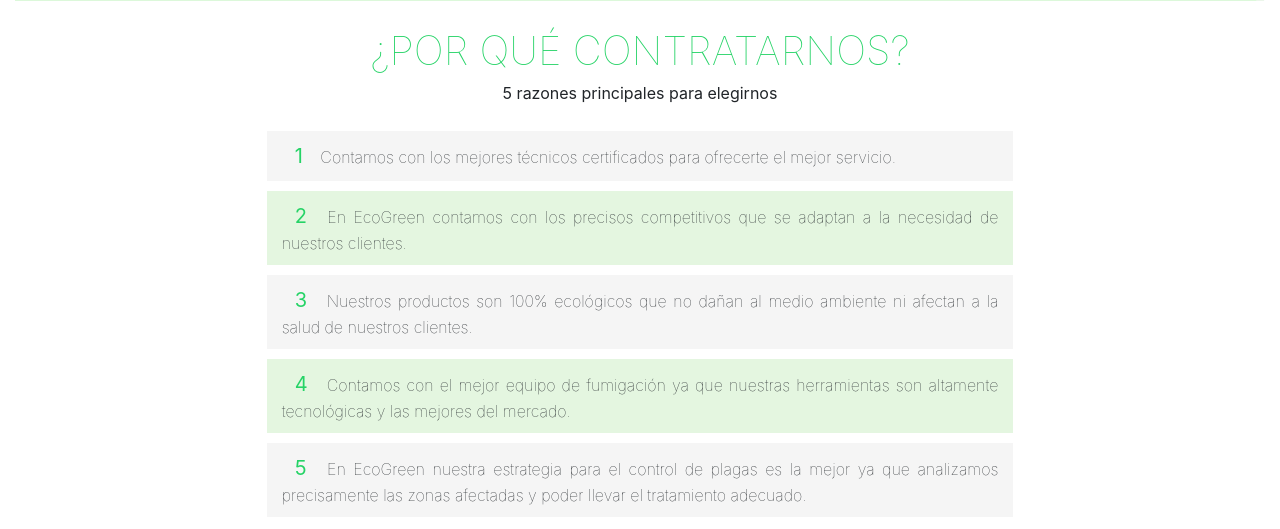
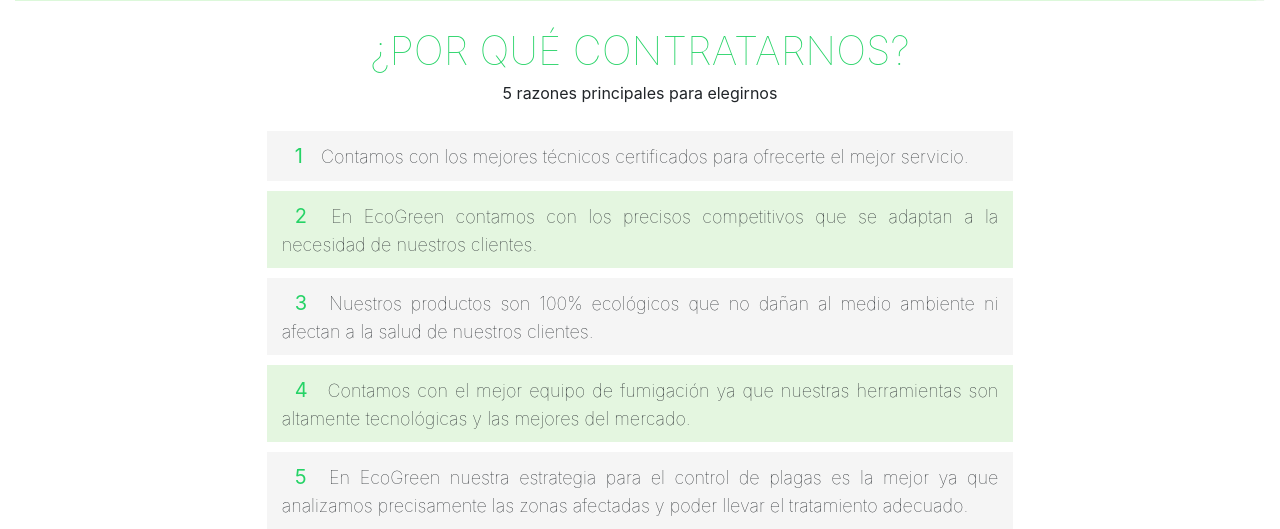
Before and after one commit to YisusJuarez/EcoGreen, a PHP site: page / in a window 1280 px wide. Shown: the part 1923-2452 px from the top of the page. Before the commit the page ends 2428 px from the top, so only its background shows below. Run offline with PHP 8.4, Linux system fonts and the light colour scheme; some libraries are stand-ins or nearby versions.

Commit message:
textos actualizados

```diff
--- a/css/index.css
+++ b/css/index.css
@@ -231,7 +231,7 @@
     padding-top:10px;
     padding-bottom: 10px;
     margin-top: 10px;
-   font-size: 16px;
+   font-size: 18px;
    font-weight: lighter;
    text-align: justify;
 }
@@ -240,7 +240,7 @@
     padding-top:10px;
     padding-bottom: 10px;
     margin-top: 10px;
-    font-size: 16px;
+    font-size: 18px;
     font-weight: lighter;
     text-align: justify;
 
```
